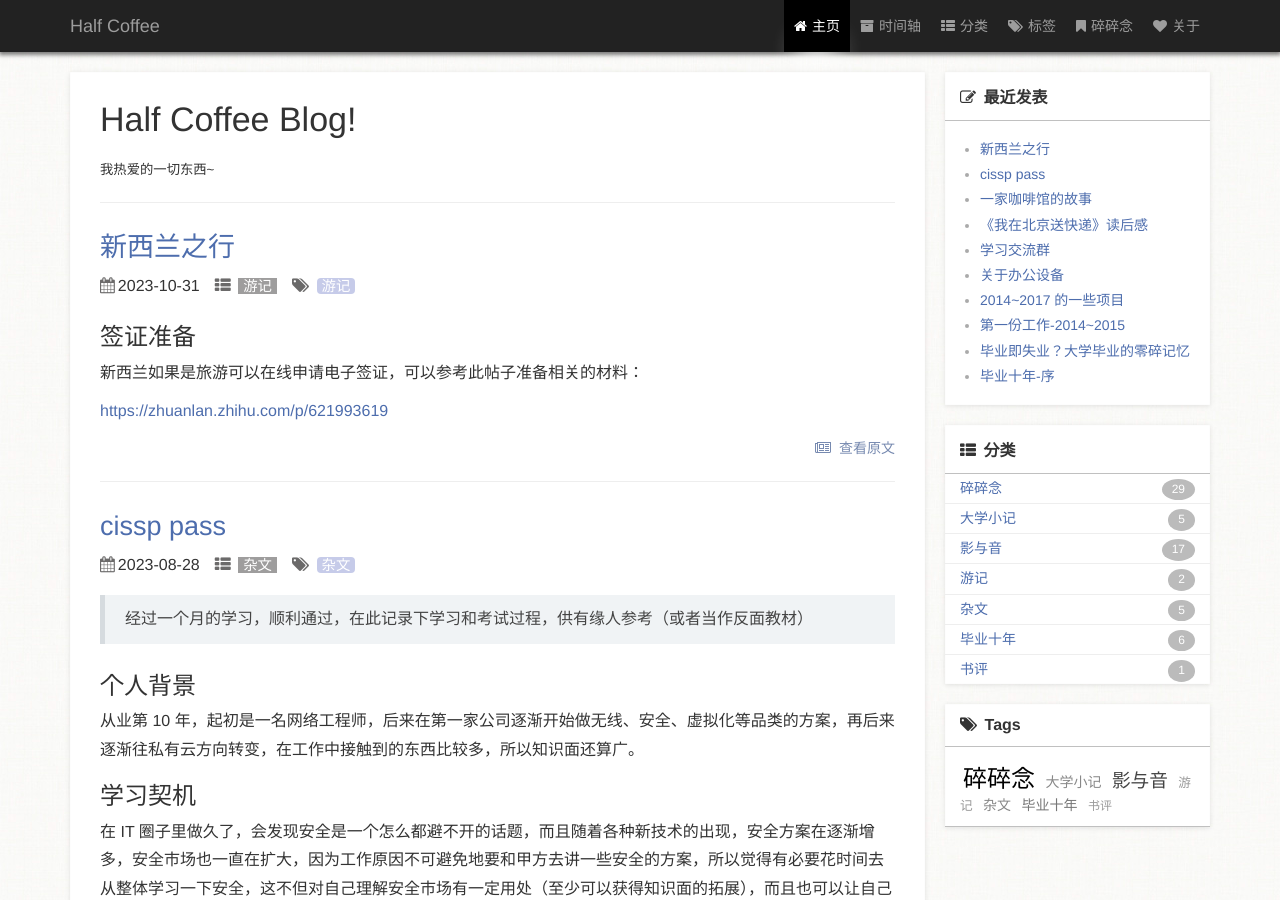
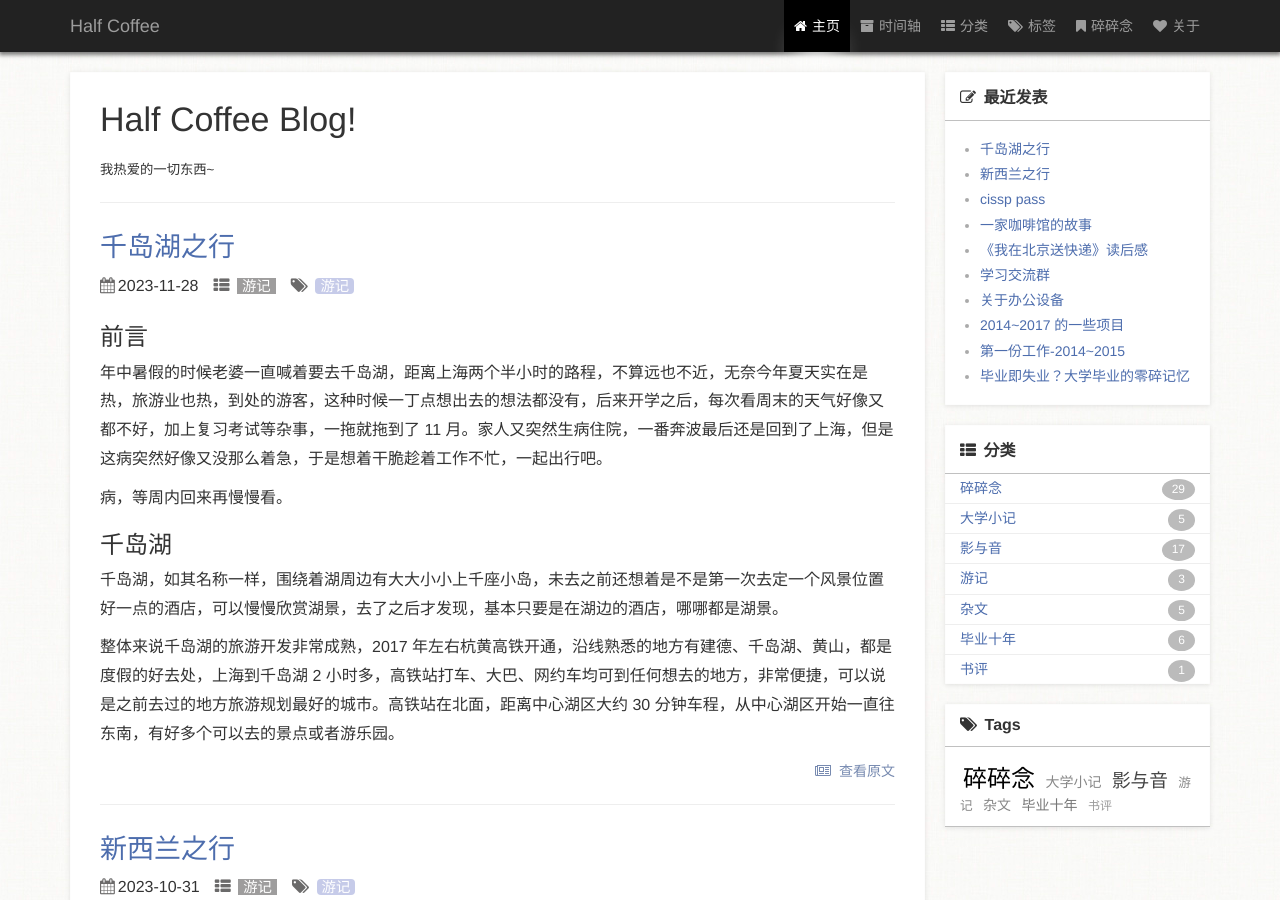
Before and after one commit to zm1990s/halfcoffee, a Jekyll site: the page built from index.html, in a window 1280 px wide and 900 px high. Built offline with Jekyll 4.4.1, drawn with Linux system fonts in a browser that asks for light colours; the list of posts is cut into pages by our own code; a style sheet for code colours, icons or effects is not loaded; some of the changed text lies outside the part shown.

Commit message:
20231202

```diff
--- a/_posts/2023-10-31-newzealand.markdown
+++ b/_posts/2023-10-31-newzealand.markdown
@@ -61,3 +61,7 @@ typora-root-url: ../../halfcoffee
 
 
 11.5 周日提交的申请，接着周一收到了系统邮件，提示已经接收到申请。11.23 收到邮件，提示有一份材料上传失败，需要重新传输。
+
+11.30 日顺利拿到签证，3 年签，可是因为家庭原因，不知道啥时候才能出去了。
+
+从提交到通过，共花费 19 个工作日。
--- /dev/null
+++ b/_posts/2023-11-28-qiandaohu.markdown
@@ -0,0 +1,23 @@
+---
+layout: post
+comments: true
+title:  "千岛湖之行"
+date:   2023-11-28 11:11:11
+categories: 游记
+tags: 游记
+typora-root-url: ../../halfcoffee
+---
+
+
+
+## 前言
+
+年中暑假的时候老婆一直喊着要去千岛湖，距离上海两个半小时的路程，不算远也不近，无奈今年夏天实在是热，旅游业也热，到处的游客，这种时候一丁点想出去的想法都没有，后来开学之后，每次看周末的天气好像又都不好，加上复习考试等杂事，一拖就拖到了 11 月。家人又突然生病住院，一番奔波最后还是回到了上海，但是这病突然好像又没那么着急，于是想着干脆趁着工作不忙，一起出行吧。
+
+病，等周内回来再慢慢看。
+
+## 千岛湖
+
+千岛湖，如其名称一样，围绕着湖周边有大大小小上千座小岛，未去之前还想着是不是第一次去定一个风景位置好一点的酒店，可以慢慢欣赏湖景，去了之后才发现，基本只要是在湖边的酒店，哪哪都是湖景。
+
+整体来说千岛湖的旅游开发非常成熟，2017 年左右杭黄高铁开通，沿线熟悉的地方有建德、千岛湖、黄山，都是度假的好去处，上海到千岛湖 2 小时多，高铁站打车、大巴、网约车均可到任何想去的地方，非常便捷，可以说是之前去过的地方旅游规划最好的城市。高铁站在北面，距离中心湖区大约 30 分钟车程，从中心湖区开始一直往东南，有好多个可以去的景点或者游乐园。
--- a/page/3碎碎念.md
+++ b/page/3碎碎念.md
@@ -15,6 +15,22 @@ type: page
 > 《搏击俱乐部》
 
 
+
+# 20231202
+
+收购的事情又拖了两周，得到 12 月中旬才能有消息。周二和 HR 掰扯，感觉不能再拖了，真的对不起下家公司，所以最终很可能就是主动离职，然后开始新的工作。
+
+又开始了背景调查，需要一堆材料，关键这系统还很垃圾，让填的资料没多少，但是填完后又让补一堆材料，有些材料要求莫名其妙，明明我写的公司都不在了为什么还要公司在职领导的联系方式，这...另外在一家公司待过两次，让补充资料时也不会说需要哪次的，真的很辣鸡。说是调查人员在新加坡，但是每次都是晚上才发邮件让补材料，也不能理解...
+
+又开始刷游戏，精神状态好像明显的有了些问题，尤其两个晚上到 12 点才睡觉，第二天即使睡再久也避免不了那种空虚的感觉，当然也可能是周四打球的缘故 ORZ...
+
+感觉没啥动力再去做之前想搞的视频和文章了，还是需要工作起来，思考起来。
+
+# 20231128
+
+回到上海，继续带父母看病。看病就是个花时间的事情。
+
+周末去千岛湖住了两晚，现在应该是淡季，人不咋多，但是酒店依然很贵，湖景还是不错的，尤其是 10 点以后太阳晒了一整子之后，不会觉得冷，只可惜行程安排的不佳，半躺平不躺的状态，走走拍拍，走马观花。中途家人还发生一点小插曲，又意外又意料之中，刚好这天天气还不好，阴郁。
 
 # 20231124
 
```
